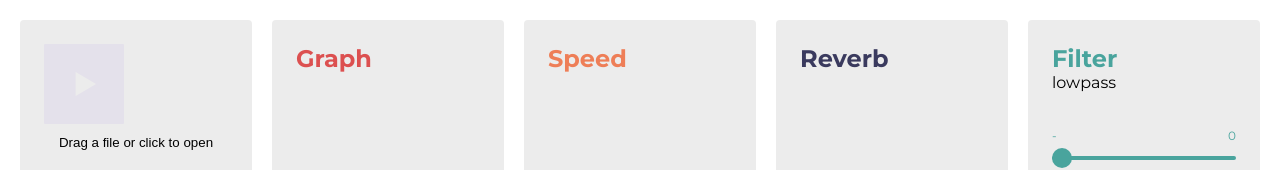
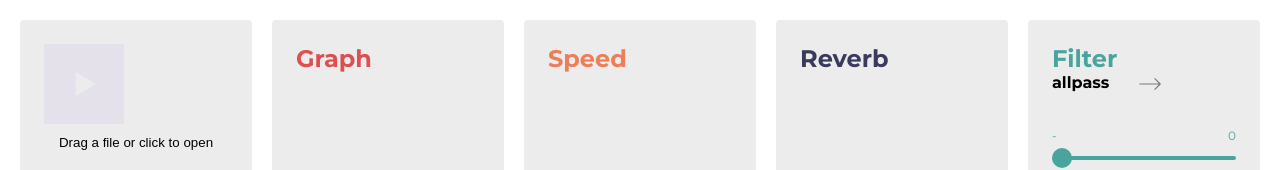
Before and after one commit to nckn/effe, a Nuxt app: page / in a window 1280 px wide. Shown: the top 170 px of the page. Built offline with nearby package versions, Linux system fonts and the light colour scheme; no server answers.

Commit message:
Adding button behaviour mixin

```diff
--- a/assets/scss/main.scss
+++ b/assets/scss/main.scss
@@ -447,6 +447,40 @@ input[type="submit"] {
 }
 
 
+// Browse filter button
+.iterator-group {
+  position: relative;
+  width: auto;
+  .next-filter-btn {
+    width: 24px;
+    height: 24px;
+    position: absolute;
+    left: 86px;
+    top: 0;
+    margin-top: -1px;
+    // background: red;
+    background: url(/svg/arrow-going-right.svg) no-repeat;
+    background-size: contain;
+    background-position: center;
+  }
+}
+
+@mixin assignTransition($attr, $time, $easing) {
+  -webkit-transition: $attr $time $easing;
+  -moz-transition: $attr $time $easing;
+  -o-transition: $attr $time $easing;
+  transition: $attr $time $easing;
+}
+
+.button {
+  opacity: 0.5;
+  @include assignTransition(opacity, 0.2s, ease-out);
+  &:hover {
+    opacity: 1;
+  }
+}
+
+
 .on-two { background: #03623F; }
 
 // .button-reg-one, .button-reg-two, .totwogle-effect, .effects {
--- a/components/MainView.vue
+++ b/components/MainView.vue
@@ -37,7 +37,7 @@ export default {
           {name: 'Wet', min: 0, max: 200, step: 1, value: 0, default: 0}
         ]},
         {name: 'Filter', class_name: 'filter', isOn: true, sliders: [
-          {name: '-', min: 0, max: 22050, step: 1, value: 0, default: 0, curFilter: 'lowpass'},
+          {name: '-', min: 0, max: 22050, step: 1, value: 0, default: 0, curFilter: 'allpass'},
           {name: 'Tremolo', min: 1, max: 20, step: 1, value: 0, default: 10}
         ]},
         {name: 'Delay', class_name: 'delay', isOn: true, sliders: [
--- a/components/Node.vue
+++ b/components/Node.vue
@@ -2,7 +2,9 @@
   .node.effect(v-bind:id="node.class_name" v-show="node.isOn")
     .gui-wrapper
       h2 {{ node.name }}
-      .iterator(v-if="node.class_name === 'filter'" @click="iterateFilterParent") {{ node.sliders[0].curFilter }}
+      .iterator-group(v-if="node.class_name === 'filter'")
+        h4 {{ node.sliders[0].curFilter }}
+        .button.next-filter-btn(@click="iterateFilterParent")
     canvas#analyser(v-if="node.class_name === 'graph'")
     .gui-wrapper.sliders(v-for="(s, index) in node.sliders" v-if="node.sliders")
       .slider-text
```
Also changed, not shown: static/svg/arrow-going-right.svg (added).
